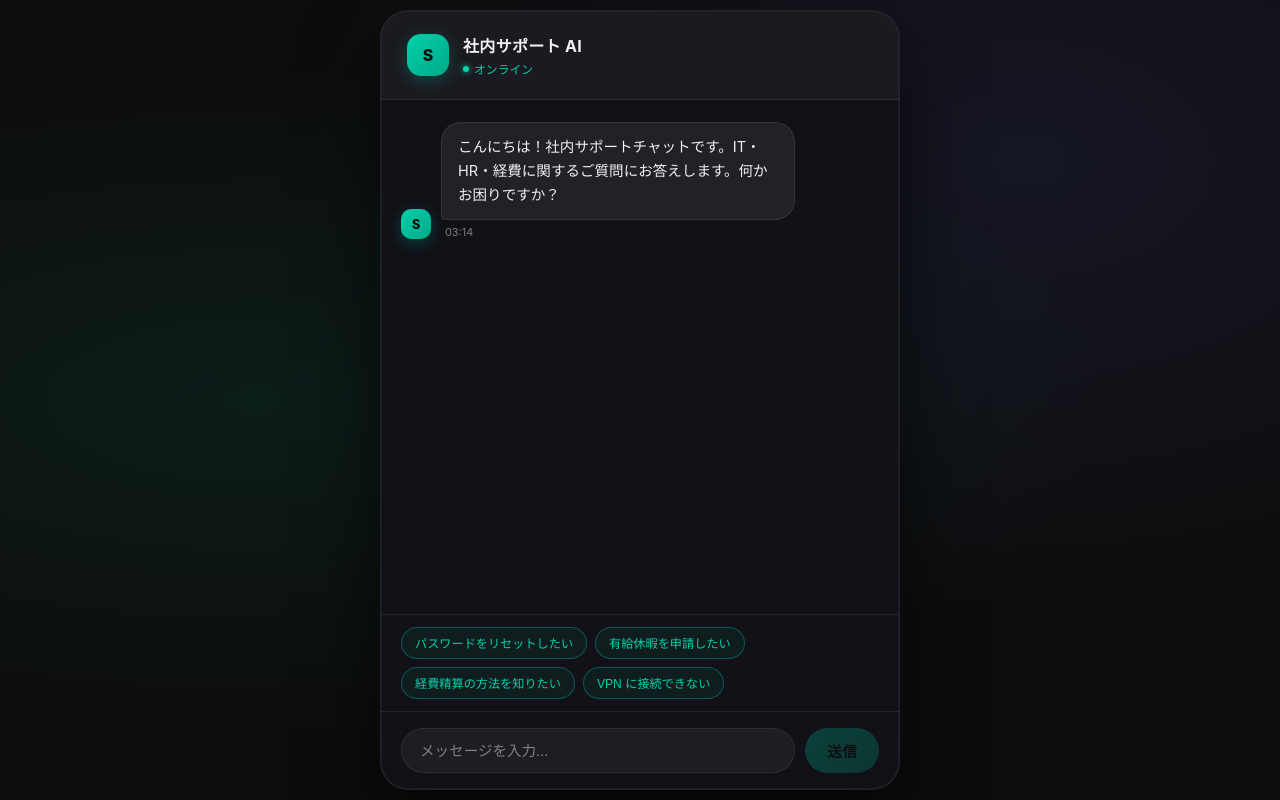
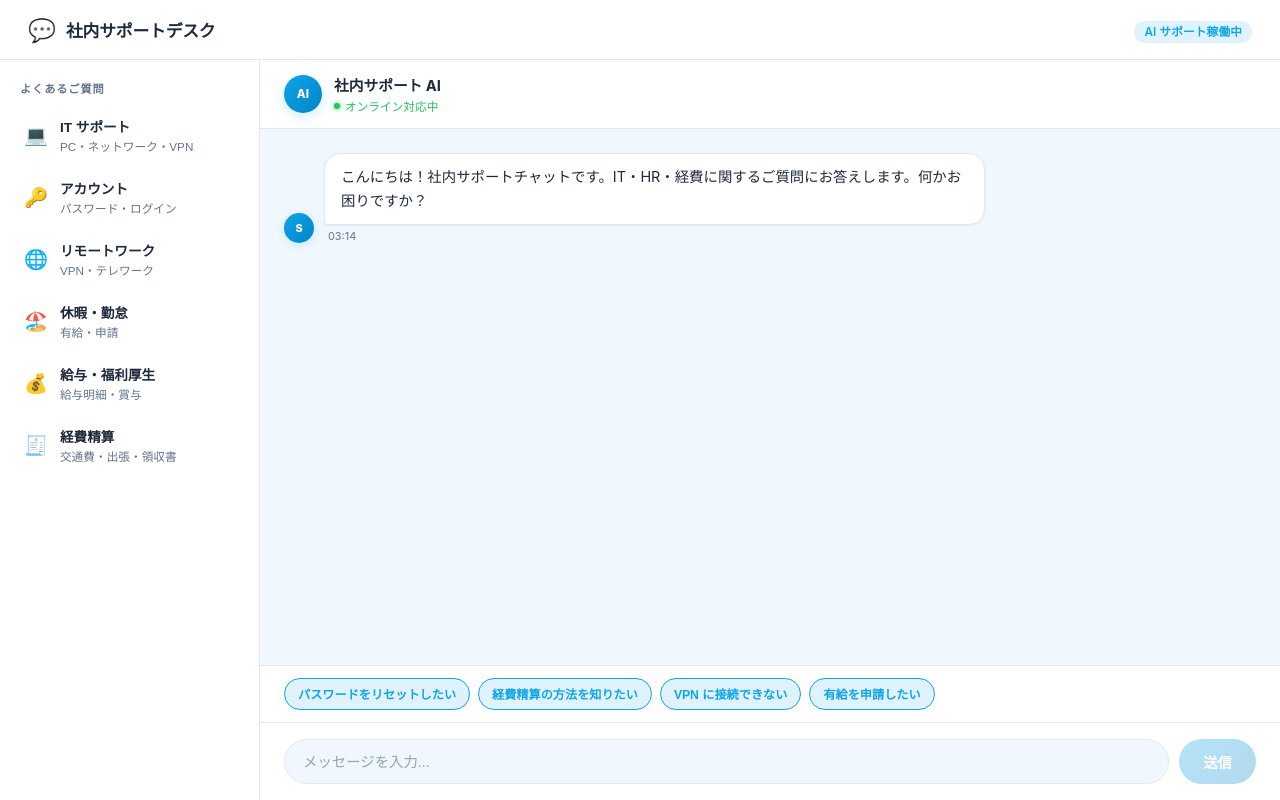
Before and after one commit to ryouIgei/demoRepository, a React (Vite) app: page / in a window 1280 px wide. Built offline with nearby package versions, Linux system fonts and the light colour scheme.

Commit message:
style: full-page 2-column layout with sidebar and sky blue theme

```diff
--- a/src/App.css
+++ b/src/App.css
@@ -1,115 +1,216 @@
 :root {
-  --accent: #00d2aa;
-  --accent-dark: #00a888;
-  --accent-glow: rgba(0, 210, 170, 0.25);
-  --shell-bg: rgba(18, 18, 24, 0.92);
-  --shell-border: rgba(255, 255, 255, 0.07);
-  --header-bg: rgba(255, 255, 255, 0.04);
-  --surface: rgba(255, 255, 255, 0.05);
-  --surface-hover: rgba(255, 255, 255, 0.08);
-  --user-bubble: linear-gradient(135deg, #00d2aa, #00a888);
-  --bot-bubble: rgba(255, 255, 255, 0.07);
-  --text: #f0f0f0;
-  --text-dim: rgba(255, 255, 255, 0.45);
-  --border: rgba(255, 255, 255, 0.08);
-  --radius-xl: 28px;
-  --radius-lg: 20px;
+  --accent: #0ea5e9;
+  --accent-dark: #0284c7;
+  --accent-light: #e0f2fe;
+  --accent-glow: rgba(14, 165, 233, 0.2);
+  --surface: #ffffff;
+  --bg: #f0f7ff;
+  --sidebar-bg: #ffffff;
+  --text: #1e293b;
+  --text-dim: #64748b;
+  --border: #e2e8f0;
+  --radius-lg: 16px;
+  --radius-md: 10px;
+  --header-h: 60px;
 }
 
-.chat-shell {
-  width: 520px;
-  height: 780px;
-  background: var(--shell-bg);
-  border-radius: var(--radius-xl);
-  border: 1px solid var(--shell-border);
-  box-shadow:
-    0 40px 80px rgba(0, 0, 0, 0.6),
-    0 0 0 1px rgba(255, 255, 255, 0.04) inset;
-  backdrop-filter: blur(24px);
-  -webkit-backdrop-filter: blur(24px);
+/* layout */
+.app {
+  display: flex;
+  flex-direction: column;
+  height: 100vh;
+}
+
+.app-body {
+  flex: 1;
+  display: flex;
+  overflow: hidden;
+}
+
+/* top header */
+.app-header {
+  height: var(--header-h);
+  background: var(--surface);
+  border-bottom: 1px solid var(--border);
+  display: flex;
+  align-items: center;
+  justify-content: space-between;
+  padding: 0 28px;
+  flex-shrink: 0;
+  box-shadow: 0 1px 4px rgba(0,0,0,0.06);
+}
+
+.app-logo {
+  display: flex;
+  align-items: center;
+  gap: 10px;
+}
+
+.logo-icon { font-size: 1.4rem; }
+
+.logo-text {
+  font-size: 1.05rem;
+  font-weight: 700;
+  color: var(--text);
+  letter-spacing: -0.01em;
+}
+
+.badge {
+  font-size: 0.73rem;
+  font-weight: 600;
+  color: var(--accent);
+  background: var(--accent-light);
+  padding: 4px 10px;
+  border-radius: 999px;
+  letter-spacing: 0.01em;
+}
+
+/* sidebar */
+.sidebar {
+  width: 260px;
+  flex-shrink: 0;
+  background: var(--sidebar-bg);
+  border-right: 1px solid var(--border);
+  padding: 20px 12px;
+  overflow-y: auto;
+}
+
+.sidebar-label {
+  font-size: 0.7rem;
+  font-weight: 700;
+  text-transform: uppercase;
+  letter-spacing: 0.08em;
+  color: var(--text-dim);
+  padding: 0 8px;
+  margin-bottom: 10px;
+}
+
+.category-list {
+  list-style: none;
+  display: flex;
+  flex-direction: column;
+  gap: 4px;
+}
+
+.category-item {
+  width: 100%;
+  display: flex;
+  align-items: center;
+  gap: 12px;
+  padding: 10px 12px;
+  border: none;
+  background: none;
+  border-radius: var(--radius-md);
+  cursor: pointer;
+  text-align: left;
+  transition: background 0.15s;
+}
+
+.category-item:hover {
+  background: var(--accent-light);
+}
+
+.category-item:hover .cat-label {
+  color: var(--accent-dark);
+}
+
+.cat-icon { font-size: 1.2rem; flex-shrink: 0; }
+
+.cat-body {
+  display: flex;
+  flex-direction: column;
+  gap: 1px;
+}
+
+.cat-label {
+  font-size: 0.85rem;
+  font-weight: 600;
+  color: var(--text);
+  transition: color 0.15s;
+}
+
+.cat-desc {
+  font-size: 0.73rem;
+  color: var(--text-dim);
+}
+
+/* chat panel */
+.chat-panel {
+  flex: 1;
   display: flex;
   flex-direction: column;
   overflow: hidden;
+  background: var(--bg);
 }
 
-/* header */
-.chat-header {
-  display: flex;
-  align-items: center;
-  gap: 14px;
-  padding: 22px 26px;
-  background: var(--header-bg);
+.chat-panel-header {
+  background: var(--surface);
   border-bottom: 1px solid var(--border);
+  padding: 14px 24px;
   flex-shrink: 0;
 }
 
-.header-name {
-  font-weight: 700;
-  font-size: 1rem;
-  color: var(--text);
-  letter-spacing: 0.02em;
+.agent-info {
+  display: flex;
+  align-items: center;
+  gap: 12px;
 }
 
-.header-status {
-  font-size: 0.74rem;
-  color: var(--accent);
-  margin-top: 3px;
+.agent-avatar {
+  width: 38px;
+  height: 38px;
+  border-radius: 50%;
+  background: linear-gradient(135deg, var(--accent), var(--accent-dark));
+  color: #fff;
+  display: flex;
+  align-items: center;
+  justify-content: center;
+  font-size: 0.72rem;
+  font-weight: 800;
+  letter-spacing: 0.02em;
+  box-shadow: 0 4px 12px var(--accent-glow);
+  flex-shrink: 0;
+}
+
+.agent-name {
+  font-size: 0.92rem;
+  font-weight: 700;
+  color: var(--text);
+}
+
+.agent-status {
   display: flex;
   align-items: center;
   gap: 5px;
+  font-size: 0.73rem;
+  color: #22c55e;
+  margin-top: 2px;
 }
 
-.header-status::before {
-  content: '';
+.status-dot {
   width: 6px;
   height: 6px;
   border-radius: 50%;
-  background: var(--accent);
-  box-shadow: 0 0 6px var(--accent);
+  background: #22c55e;
+  box-shadow: 0 0 5px #22c55e;
   flex-shrink: 0;
-}
-
-/* avatars */
-.avatar {
-  width: 42px;
-  height: 42px;
-  border-radius: 14px;
-  display: flex;
-  align-items: center;
-  justify-content: center;
-  font-weight: 800;
-  font-size: 1rem;
-  flex-shrink: 0;
-}
-
-.bot-avatar {
-  background: linear-gradient(135deg, #00d2aa, #00a888);
-  color: #0d0d0d;
-  box-shadow: 0 4px 16px var(--accent-glow);
-}
-
-.avatar.sm {
-  width: 30px;
-  height: 30px;
-  font-size: 0.78rem;
-  border-radius: 10px;
 }
 
 /* messages */
 .messages {
   flex: 1;
   overflow-y: auto;
-  padding: 22px 20px;
+  padding: 24px;
   display: flex;
   flex-direction: column;
-  gap: 18px;
+  gap: 16px;
   scrollbar-width: thin;
-  scrollbar-color: rgba(255,255,255,0.1) transparent;
+  scrollbar-color: var(--border) transparent;
 }
 
-.messages::-webkit-scrollbar { width: 3px; }
+.messages::-webkit-scrollbar { width: 4px; }
 .messages::-webkit-scrollbar-thumb {
-  background: rgba(255,255,255,0.1);
+  background: var(--border);
   border-radius: 99px;
 }
 
@@ -124,38 +225,54 @@
 .bubble-wrap {
   display: flex;
   flex-direction: column;
-  max-width: 74%;
+  max-width: 68%;
 }
 
 .row.user .bubble-wrap { align-items: flex-end; }
 
+/* bot avatar in message list */
+.messages .bot-avatar {
+  width: 30px;
+  height: 30px;
+  border-radius: 50%;
+  background: linear-gradient(135deg, var(--accent), var(--accent-dark));
+  color: #fff;
+  display: flex;
+  align-items: center;
+  justify-content: center;
+  font-size: 0.68rem;
+  font-weight: 800;
+  flex-shrink: 0;
+  box-shadow: 0 2px 8px var(--accent-glow);
+}
+
 .bubble {
-  padding: 12px 16px;
+  padding: 11px 16px;
   border-radius: var(--radius-lg);
-  font-size: 0.91rem;
+  font-size: 0.9rem;
   line-height: 1.65;
   word-break: break-word;
 }
 
 .row.bot .bubble {
-  background: var(--bot-bubble);
+  background: var(--surface);
   border: 1px solid var(--border);
   border-bottom-left-radius: 4px;
   color: var(--text);
+  box-shadow: 0 1px 3px rgba(0,0,0,0.05);
 }
 
 .row.user .bubble {
-  background: var(--user-bubble);
-  color: #0d0d0d;
-  font-weight: 500;
+  background: linear-gradient(135deg, var(--accent), var(--accent-dark));
+  color: #fff;
   border-bottom-right-radius: 4px;
-  box-shadow: 0 6px 20px var(--accent-glow);
+  box-shadow: 0 4px 14px var(--accent-glow);
 }
 
 .time {
   font-size: 0.68rem;
   color: var(--text-dim);
-  margin-top: 5px;
+  margin-top: 4px;
   padding: 0 4px;
 }
 
@@ -172,7 +289,6 @@
   height: 7px;
   border-radius: 50%;
   background: var(--accent);
-  opacity: 0.6;
   animation: bounce 1.2s infinite;
 }
 
@@ -180,8 +296,8 @@
 .bubble.typing span:nth-child(3) { animation-delay: 0.4s; }
 
 @keyframes bounce {
-  0%, 80%, 100% { transform: translateY(0); opacity: 0.6; }
-  40% { transform: translateY(-7px); opacity: 1; }
+  0%, 80%, 100% { transform: translateY(0); }
+  40% { transform: translateY(-7px); }
 }
 
 /* suggestions */
@@ -189,80 +305,81 @@
   display: flex;
   flex-wrap: wrap;
   gap: 8px;
-  padding: 12px 20px;
+  padding: 12px 24px;
   border-top: 1px solid var(--border);
+  background: var(--surface);
   flex-shrink: 0;
 }
 
 .chip {
   font-size: 0.76rem;
   padding: 6px 13px;
-  border: 1px solid rgba(0, 210, 170, 0.35);
+  border: 1.5px solid var(--accent);
   color: var(--accent);
-  background: rgba(0, 210, 170, 0.06);
+  background: var(--accent-light);
   border-radius: 999px;
   cursor: pointer;
   transition: all 0.15s;
   white-space: nowrap;
-  font-weight: 500;
+  font-weight: 600;
 }
 
 .chip:hover {
   background: var(--accent);
-  color: #0d0d0d;
-  border-color: var(--accent);
-  box-shadow: 0 4px 14px var(--accent-glow);
+  color: #fff;
+  box-shadow: 0 4px 12px var(--accent-glow);
 }
 
 /* input */
 .input-bar {
   display: flex;
   gap: 10px;
-  padding: 16px 20px;
+  padding: 16px 24px;
   border-top: 1px solid var(--border);
+  background: var(--surface);
   flex-shrink: 0;
 }
 
 .input-bar input {
   flex: 1;
   padding: 12px 18px;
-  border: 1px solid var(--border);
+  border: 1.5px solid var(--border);
   border-radius: 999px;
-  font-size: 0.91rem;
+  font-size: 0.9rem;
   outline: none;
-  background: var(--surface);
+  background: var(--bg);
   color: var(--text);
   transition: border-color 0.2s, box-shadow 0.2s;
 }
 
-.input-bar input::placeholder { color: var(--text-dim); }
+.input-bar input::placeholder { color: #94a3b8; }
 
 .input-bar input:focus {
   border-color: var(--accent);
-  box-shadow: 0 0 0 3px rgba(0, 210, 170, 0.12);
+  box-shadow: 0 0 0 3px rgba(14, 165, 233, 0.12);
+  background: var(--surface);
 }
 
 .input-bar button {
-  padding: 12px 22px;
-  background: var(--user-bubble);
-  color: #0d0d0d;
+  padding: 12px 24px;
+  background: linear-gradient(135deg, var(--accent), var(--accent-dark));
+  color: #fff;
   border: none;
   border-radius: 999px;
-  font-size: 0.91rem;
+  font-size: 0.9rem;
   font-weight: 700;
   cursor: pointer;
   transition: opacity 0.2s, box-shadow 0.2s;
-  box-shadow: 0 4px 14px var(--accent-glow);
-  letter-spacing: 0.02em;
+  box-shadow: 0 4px 12px var(--accent-glow);
 }
 
 .input-bar button:hover:not(:disabled) {
   opacity: 0.88;
-  box-shadow: 0 6px 20px var(--accent-glow);
+  box-shadow: 0 6px 18px var(--accent-glow);
 }
 
 .input-bar button:disabled {
-  opacity: 0.25;
+  opacity: 0.3;
   cursor: not-allowed;
   box-shadow: none;
 }
--- a/src/App.tsx
+++ b/src/App.tsx
@@ -1,5 +1,6 @@
 import { useChat } from './hooks/useChat'
-import { ChatHeader } from './components/ChatHeader'
+import { AppHeader } from './components/AppHeader'
+import { Sidebar } from './components/Sidebar'
 import { MessageList } from './components/MessageList'
 import { SuggestionChips } from './components/SuggestionChips'
 import { ChatInput } from './components/ChatInput'
@@ -7,20 +8,37 @@ import './App.css'
 
 const SUGGESTIONS = [
   'パスワードをリセットしたい',
-  '有給休暇を申請したい',
   '経費精算の方法を知りたい',
   'VPN に接続できない',
+  '有給を申請したい',
 ]
 
 export default function App() {
   const { messages, input, setInput, typing, send, bottomRef } = useChat()
 
   return (
-    <div className="chat-shell">
-      <ChatHeader />
-      <MessageList messages={messages} typing={typing} bottomRef={bottomRef} />
-      <SuggestionChips suggestions={SUGGESTIONS} onSelect={send} />
-      <ChatInput input={input} typing={typing} onChange={setInput} onSend={send} />
+    <div className="app">
+      <AppHeader />
+      <div className="app-body">
+        <Sidebar onSelect={send} />
+        <div className="chat-panel">
+          <div className="chat-panel-header">
+            <div className="agent-info">
+              <div className="agent-avatar">AI</div>
+              <div>
+                <div className="agent-name">社内サポート AI</div>
+                <div className="agent-status">
+                  <span className="status-dot" />
+                  オンライン対応中
+                </div>
+              </div>
+            </div>
+          </div>
+          <MessageList messages={messages} typing={typing} bottomRef={bottomRef} />
+          <SuggestionChips suggestions={SUGGESTIONS} onSelect={send} />
+          <ChatInput input={input} typing={typing} onChange={setInput} onSend={send} />
+        </div>
+      </div>
     </div>
   )
 }
--- /dev/null
+++ b/src/components/AppHeader.tsx
@@ -0,0 +1,13 @@
+export function AppHeader() {
+  return (
+    <header className="app-header">
+      <div className="app-logo">
+        <span className="logo-icon">💬</span>
+        <span className="logo-text">社内サポートデスク</span>
+      </div>
+      <div className="app-header-right">
+        <span className="badge">AI サポート稼働中</span>
+      </div>
+    </header>
+  )
+}
--- /dev/null
+++ b/src/components/Sidebar.tsx
@@ -0,0 +1,40 @@
+type Category = {
+  icon: string
+  label: string
+  desc: string
+  query: string
+}
+
+const CATEGORIES: Category[] = [
+  { icon: '💻', label: 'IT サポート', desc: 'PC・ネットワーク・VPN', query: 'パソコンが起動しない' },
+  { icon: '🔑', label: 'アカウント', desc: 'パスワード・ログイン', query: 'パスワードをリセットしたい' },
+  { icon: '🌐', label: 'リモートワーク', desc: 'VPN・テレワーク', query: 'VPN に接続できない' },
+  { icon: '🏖️', label: '休暇・勤怠', desc: '有給・申請', query: '有給休暇を申請したい' },
+  { icon: '💰', label: '給与・福利厚生', desc: '給与明細・賞与', query: '給与明細を確認したい' },
+  { icon: '🧾', label: '経費精算', desc: '交通費・出張・領収書', query: '経費精算の方法を知りたい' },
+]
+
+type Props = {
+  onSelect: (query: string) => void
+}
+
+export function Sidebar({ onSelect }: Props) {
+  return (
+    <aside className="sidebar">
+      <p className="sidebar-label">よくあるご質問</p>
+      <ul className="category-list">
+        {CATEGORIES.map(c => (
+          <li key={c.label}>
+            <button className="category-item" onClick={() => onSelect(c.query)}>
+              <span className="cat-icon">{c.icon}</span>
+              <span className="cat-body">
+                <span className="cat-label">{c.label}</span>
+                <span className="cat-desc">{c.desc}</span>
+              </span>
+            </button>
+          </li>
+        ))}
+      </ul>
+    </aside>
+  )
+}
--- a/src/index.css
+++ b/src/index.css
@@ -4,14 +4,12 @@
   padding: 0;
 }
 
+html, body, #root {
+  height: 100%;
+}
+
 body {
   font-family: -apple-system, BlinkMacSystemFont, 'Segoe UI', sans-serif;
-  background: #0d0d0d;
-  min-height: 100vh;
-  display: flex;
-  align-items: center;
-  justify-content: center;
-  background-image:
-    radial-gradient(ellipse at 20% 50%, rgba(0, 210, 170, 0.08) 0%, transparent 60%),
-    radial-gradient(ellipse at 80% 20%, rgba(99, 102, 241, 0.1) 0%, transparent 50%);
+  background: #f0f7ff;
+  color: #1e293b;
 }
```
